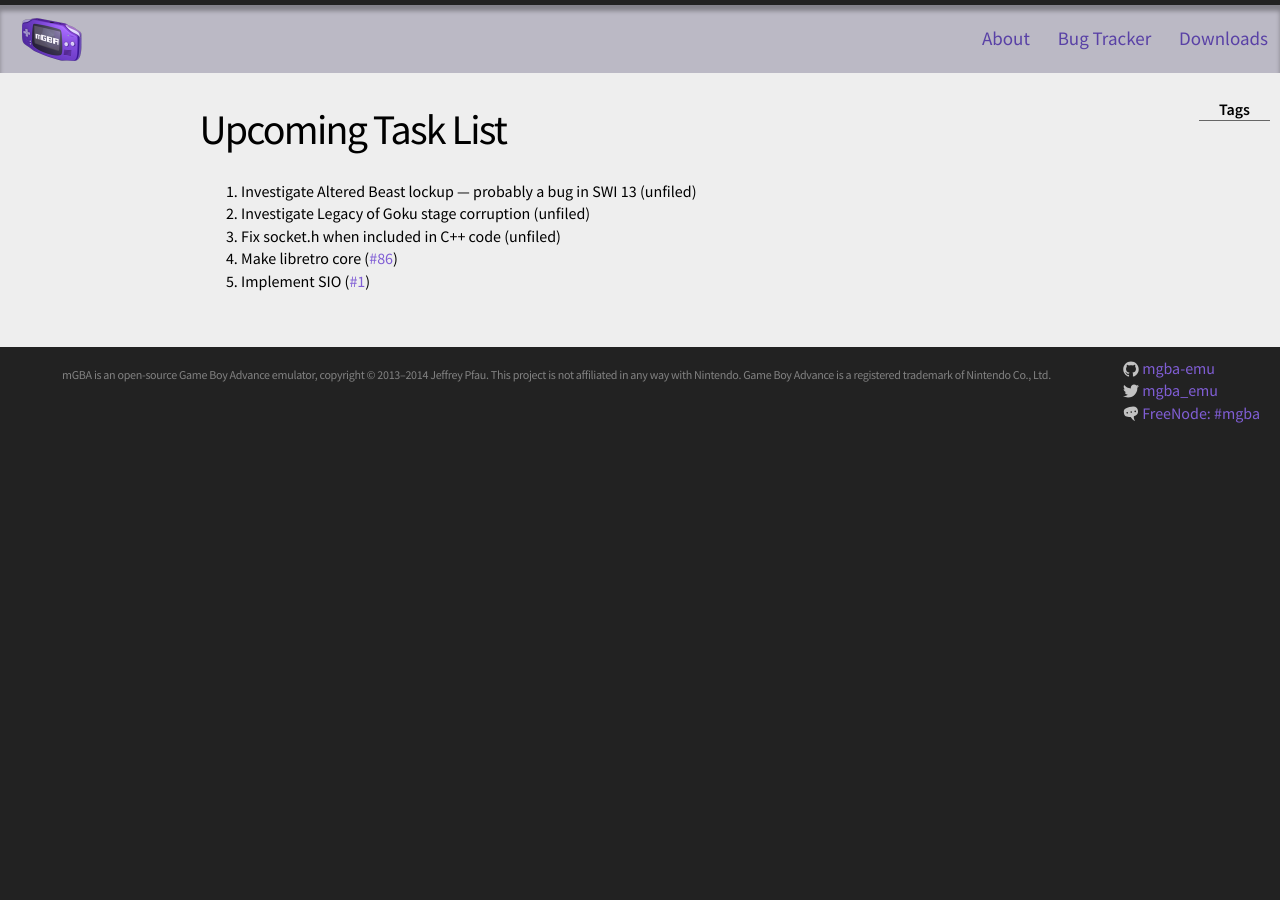
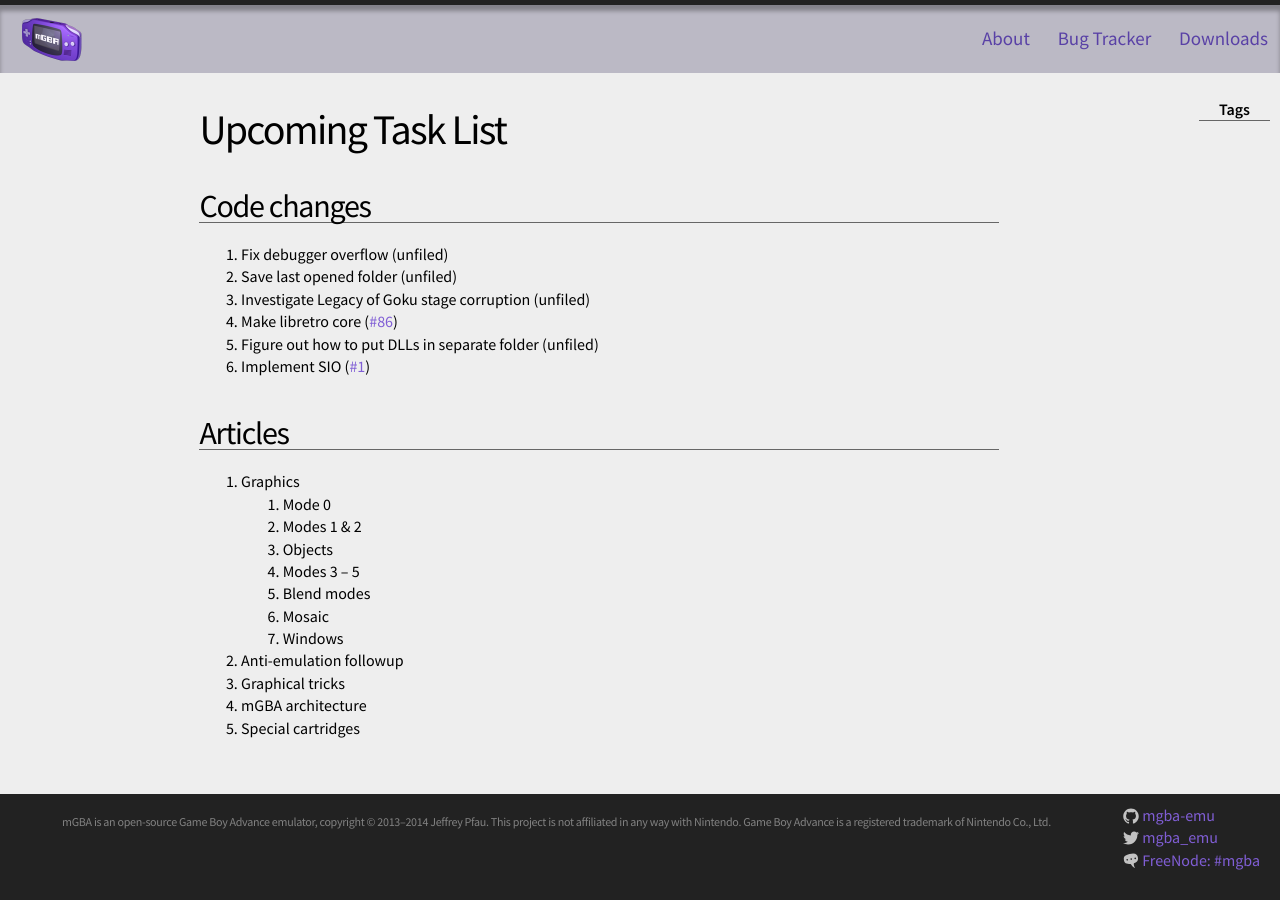
Before and after one commit to mgba-emu/www, a Jekyll site: the page built from tasks.markdown, in a window 1280 px wide. Built offline with Jekyll 4.4.1, drawn with Linux system fonts in a browser that asks for light colours.

Commit message:
Update tasks

```diff
--- a/tasks.markdown
+++ b/tasks.markdown
@@ -1,9 +1,30 @@
 ---
 layout: page
 title: Upcoming Task List
+permalink: tasks.html
 ---
-1. Investigate Altered Beast lockup &mdash; probably a bug in SWI 13 (unfiled)
+Code changes
+------------
+
+1. Fix debugger overflow (unfiled)
+1. Save last opened folder (unfiled)
 1. Investigate Legacy of Goku stage corruption (unfiled)
-1. Fix socket.h when included in C++ code (unfiled)
 1. Make libretro core ({% bug 86 %})
+1. Figure out how to put DLLs in separate folder (unfiled)
 1. Implement SIO ({% bug 1 %})
+
+Articles
+--------
+
+1. Graphics
+    1. Mode 0
+    1. Modes 1 &amp; 2
+    1. Objects
+    1. Modes 3 &ndash; 5
+    1. Blend modes
+    1. Mosaic
+    1. Windows
+1. Anti-emulation followup
+1. Graphical tricks
+1. mGBA architecture
+1. Special cartridges
```
